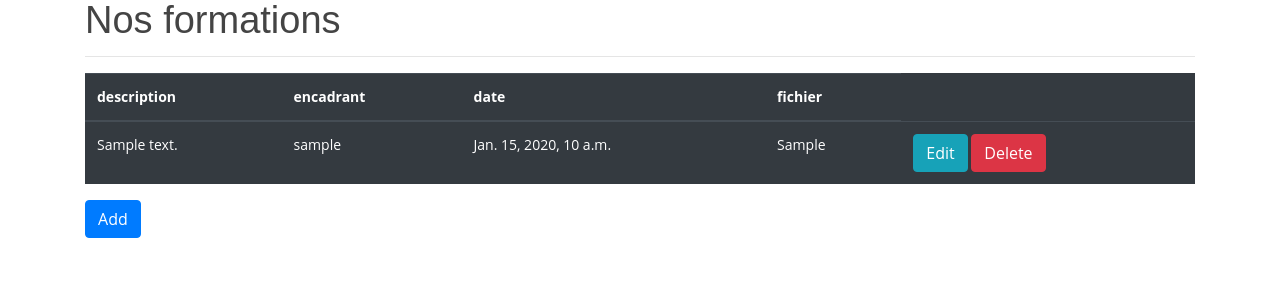
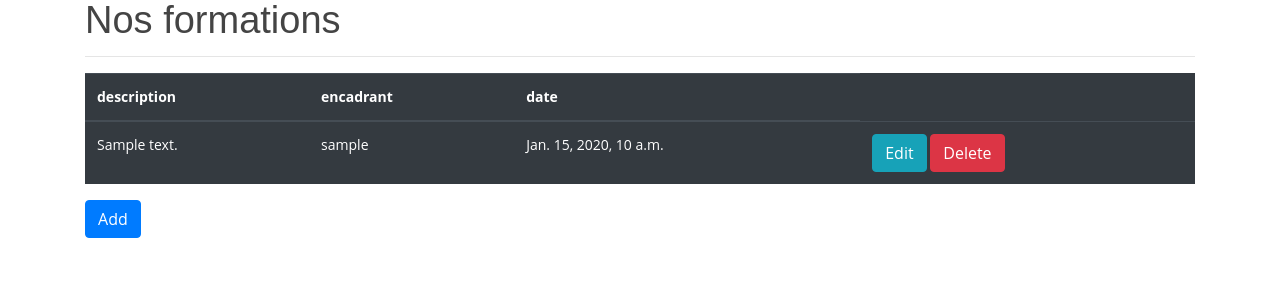
Before and after one commit to gof-fra/smartech, a Django app: page /formation/ in a window 1280 px wide. Shown: the top 300 px of the page. Run offline with Django 3.2, Linux system fonts and the light colour scheme; tables that the repository leaves empty hold one stand-in row (values such as "Sample post"); some libraries are stand-ins or nearby versions.

Commit message:
formations moduls failed

```diff
--- a/education/models.py
+++ b/education/models.py
@@ -7,4 +7,3 @@ class Formation(models.Model):
     description = models.CharField(max_length=200, default='String')
     encadrant = models.ForeignKey(User, on_delete=models.CASCADE)
     date = models.DateTimeField(default=timezone.now)
-    fichier = models.ImageField()
--- a/education/templates/education/add.html
+++ b/education/templates/education/add.html
@@ -27,9 +27,6 @@
             <label class="form-group" for="date">Date:</label>
             <input class="form-control" type="date" name="date">
 
-            <label class="form-group" for="fichier">Fichier:</label>
-            <input class="form-control" type="image" name="fichier">
-
         </form>
     </div>
 </div>
--- a/education/templates/education/formation.html
+++ b/education/templates/education/formation.html
@@ -10,7 +10,6 @@
                         <th>description</th>
                         <th>encadrant</th>
                         <th>date</th>
-                        <th>fichier</th>
                     </tr>
                 </thead>
                 <tbody>
@@ -19,9 +18,8 @@
                             <td>{{ catal.description}}</td>
                             <td>{{ catal.encadrant}}</td>
                             <td>{{ catal.date}}</td>
-                            <td>{{ catal.fichier}}</td>
-                             <td><a class="btn btn-info" href="/edit/{{ catal.id }}">Edit</a>
-                                 <a class="btn btn-danger" href="/delete/{{ catal.id }}">Delete</a>
+                             <td><a class="btn btn-info" href="/formation/edit/{{ catal.id }}">Edit</a>
+                                 <a class="btn btn-danger" href="/formation/delete/{{ catal.id }}">Delete</a>
                              </td>
                         </tr>
                     {% endfor %}
@@ -30,7 +28,7 @@
 
                 </tfoot>
             </table>
-                <td><a class="btn btn-primary" href="/add/{{ add.formation }}">Add</a> </td>
+                <td><a class="btn btn-primary" href="/formation/add/{{ add.formation }}">Add</a> </td>
         </div>
     </body>
     {% endblock %}
--- a/education/views.py
+++ b/education/views.py
@@ -12,7 +12,6 @@ def create(request):
     description = request.GET['description']
     encadrant = request.GET['encadrant']
     date = request.GET['date']
-    fichier = request.GET['fichier']
     catal_detail = Formation(description=description, encadrant=encadrant, date=date, fichier=fichier)
     catal_detail.save()
     return redirect('/')
@@ -42,6 +41,5 @@ def update(request, id):
     catals.description = request.GET['description']
     catals.encadrant = request.GET['encadrant']
     catals.date = request.GET['date']
-    catals.fichier = request.GET['fichier']
     catals.save()
     return redirect('/')
```
Also changed, not shown: blog/templates/blog/home.html (+5 -4 lines), education/templates/education/edit.html (+3 -6 lines).
